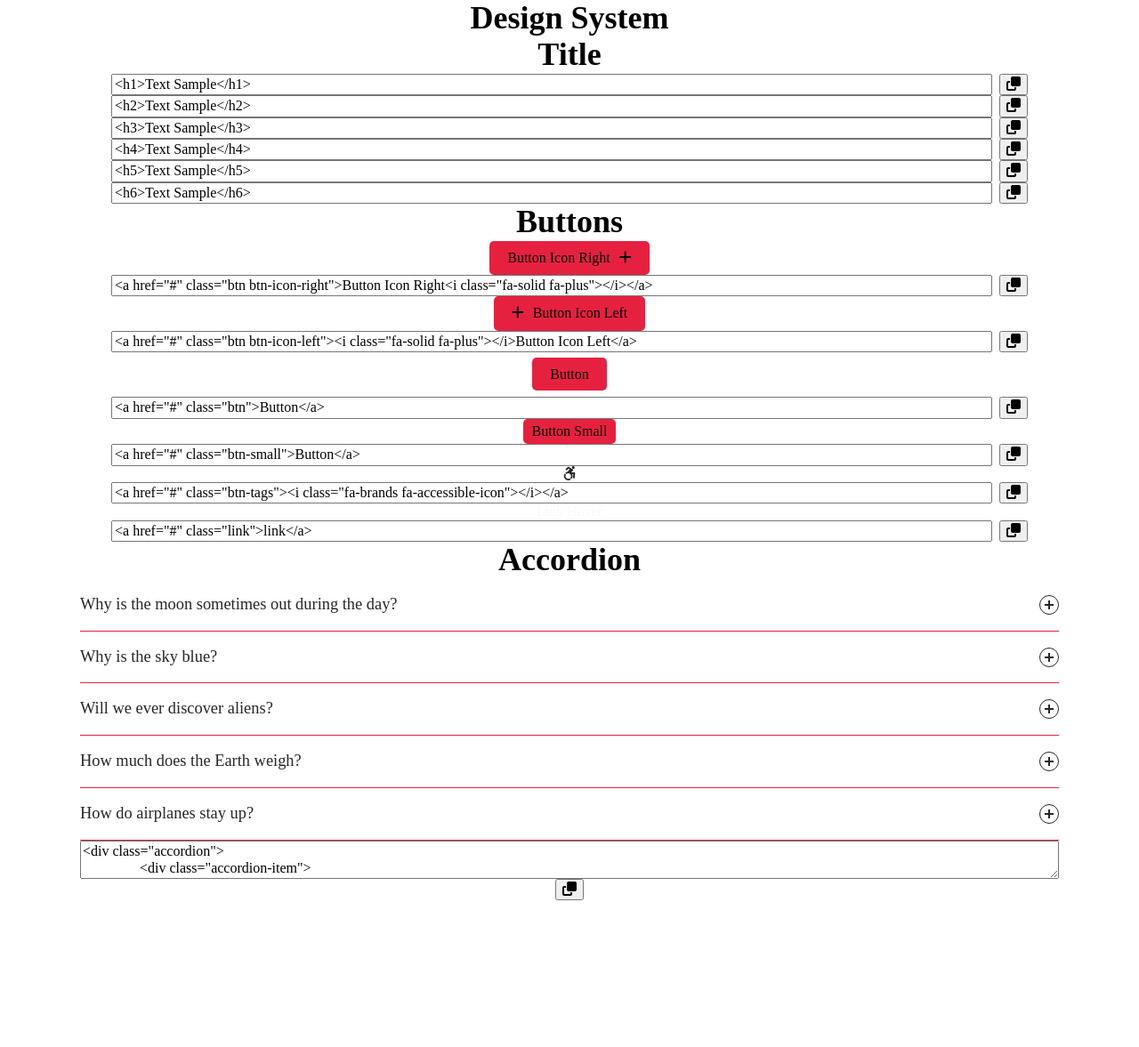
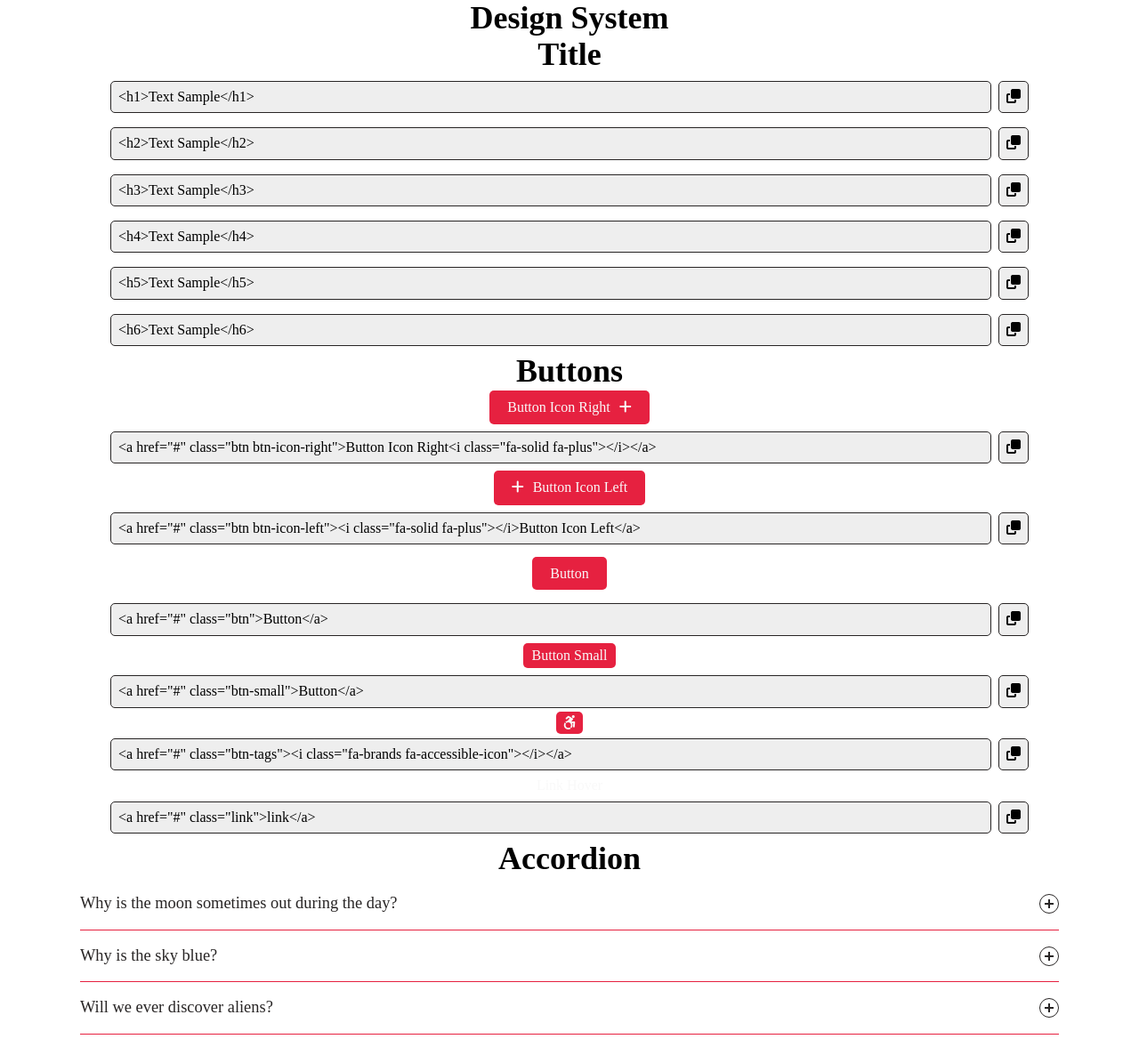
Before and after one commit to ThomasDLG/cinema, a PHP site: page /css/design_system/designsystem.php in a window 1280 px wide. Shown: the top 1177 px of the page at 89% size. Before the commit the page ends 1012 px from the top, so only its background shows below. Run offline with PHP 8.4, Linux system fonts and the light colour scheme; some libraries are stand-ins or nearby versions.

Commit message:
SCSS add class

```diff
--- a/scss/_root.scss
+++ b/scss/_root.scss
@@ -11,3 +11,20 @@
 
   ---main-font: "Montserrat", sans-serif;
 }
+
+.code {
+  width: calc(100% - 80px);
+  background-color: #eeeeee;
+  border: 1px solid var(--dark);
+  border-radius: 5px;
+  padding: 8px;
+  margin: 8px 0;
+}
+
+.copy {
+  background-color: #eeeeee;
+  border: 1px solid var(--dark);
+  border-radius: 5px;
+  padding: 8px;
+  margin: 8px 0;
+}
--- a/scss/main.css
+++ b/scss/main.css
@@ -237,6 +237,23 @@ video {
   --white: #fff;
   --black: #000;
   ---main-font: "Montserrat", sans-serif;
+}
+
+.code {
+  width: calc(100% - 80px);
+  background-color: #eeeeee;
+  border: 1px solid var(--dark);
+  border-radius: 5px;
+  padding: 8px;
+  margin: 8px 0;
+}
+
+.copy {
+  background-color: #eeeeee;
+  border: 1px solid var(--dark);
+  border-radius: 5px;
+  padding: 8px;
+  margin: 8px 0;
 }
 
 .section-64 {
@@ -921,7 +938,7 @@ a {
 
 .btn {
   background-color: var(--primary);
-  color: var(--etoile--light);
+  color: var(--light);
   font-family: var(--main-font);
   padding: 10px 20px;
   border-radius: 5px;
@@ -937,11 +954,24 @@ a {
 .btn-small {
   background-color: var(--primary);
   padding: 5px 10px;
-  color: var(--etoile--light);
+  color: var(--light);
   border-radius: 5px;
   transition: 0.3s;
 }
 .btn-small:hover {
+  background-color: var(--primary-hover);
+  transition: 0.3s;
+}
+
+.btn-tags {
+  background-color: var(--primary);
+  padding: 4px 8px;
+  vertical-align: top;
+  color: var(--light);
+  border-radius: 5px;
+  transition: 0.3s;
+}
+.btn-tags:hover {
   background-color: var(--primary-hover);
   transition: 0.3s;
 }
--- a/scss/mixins/components/_buttons.scss
+++ b/scss/mixins/components/_buttons.scss
@@ -1,6 +1,6 @@
 .btn {
   background-color: var(--primary);
-  color: var(--etoile--light);
+  color: var(--light);
   font-family: var(--main-font);
   padding: 10px 20px;
   border-radius: 5px;
@@ -16,7 +16,20 @@
 .btn-small {
   background-color: var(--primary);
   padding: 5px 10px;
-  color: var(--etoile--light);
+  color: var(--light);
+  border-radius: 5px;
+  transition: 0.3s;
+  &:hover {
+    background-color: var(--primary-hover);
+    transition: 0.3s;
+  }
+}
+
+.btn-tags {
+  background-color: var(--primary);
+  padding: 4px 8px;
+  vertical-align: top;
+  color: var(--light);
   border-radius: 5px;
   transition: 0.3s;
   &:hover {
```
